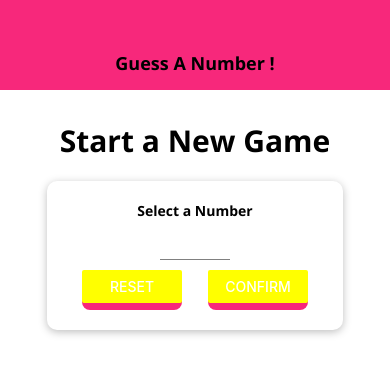
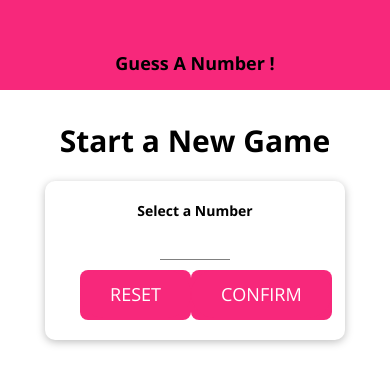
Before and after one commit to sharfanis/Number_Game_RN, a React Native app: screen / in a window 390 px wide. Shown: the top 384 px of the page. Built offline with nearby package versions, Linux system fonts and the light colour scheme.

Commit message:
chore(); Font change and making screen responsive
Taking care of responsiveness on Android and On Iphone

```diff
--- a/SharedComponent/NumberContainer.js
+++ b/SharedComponent/NumberContainer.js
@@ -17,6 +17,6 @@ export default numberContainer;
 const styles = StyleSheet.create({
   textFont: {
     color: "blue",
-    fontFamily: "ArialHebrew-Bold",
+    fontFamily: "open-sans-bold",
   },
 });
--- a/screens/GameoverScreen.js
+++ b/screens/GameoverScreen.js
@@ -38,7 +38,7 @@ export default GameOverScreen;
 const styles = StyleSheet.create({
   textFont: {
     color: "blue",
-    fontFamily: "ArialHebrew-Bold",
+    fontFamily: "open-sans-bold",
   },
   image: {
     width: '100%',
--- a/screens/StartGameScreen.js
+++ b/screens/StartGameScreen.js
@@ -14,6 +14,7 @@ import Input from "../SharedComponent/Input";
 import NumberContainer from "../SharedComponent/NumberContainer";
 import BodyText from "../components/BodyText";
 import MainButton from "../components/MainButton";
+import Colors from '../constants/colors';
 
 const StartGameScreen = (props) => {
   const [enteredValue, setEnteredValue] = useState("");
@@ -88,18 +89,14 @@ const StartGameScreen = (props) => {
 
           <View style={styles.buttonStyleContainer}>
             <View style={styles.buttonStyle}>
-              <Button
-                color={colors.accent}
-                title="RESET"
+              <MainButton
                 onPress={resetInput}
-              />
+              >RESET</MainButton>
             </View>
             <View style={styles.buttonStyle}>
-              <Button
-                color={colors.accent}
-                title="CONFIRM"
+              <MainButton
                 onPress={confirmInputHandler}
-              />
+              >CONFIRM</MainButton>
             </View>
           </View>
         </Card>
@@ -128,16 +125,17 @@ const styles = StyleSheet.create({
     borderRadius: 8,
     backgroundColor: colors.primary,
     borderColor: "yellow",
-    height: 40,
-    width: 100,
+    height: 50,
+    justifyContent:'space-between',
   },
   title: {
     fontSize: 20,
     marginVertical: 10,
   },
   inputContainer: {
-    width: 300,
-    maxWidth: "80%",
+    width: '80%',
+    maxWidth: '95%',
+    minWidth: 300,
     alignItems: "center",
   },
   inputStyle: {
@@ -154,6 +152,6 @@ const styles = StyleSheet.create({
   },
   textFont: {
     color: "blue",
-    fontFamily: "ArialHebrew-Bold",
+    fontFamily: "open-sans-bold",
   },
 });
```
